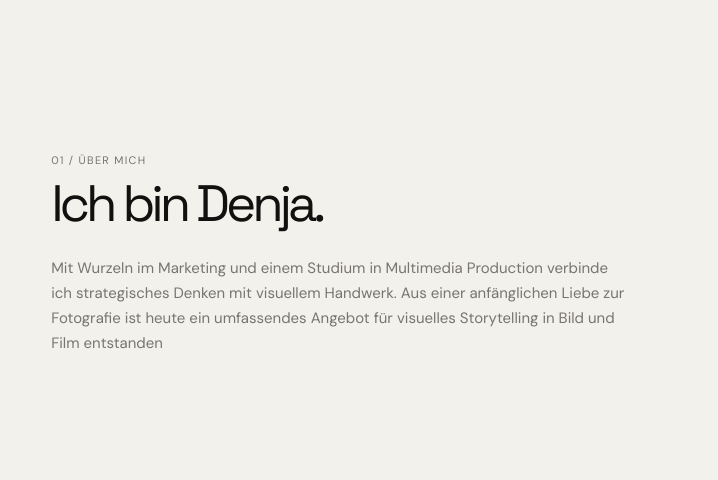
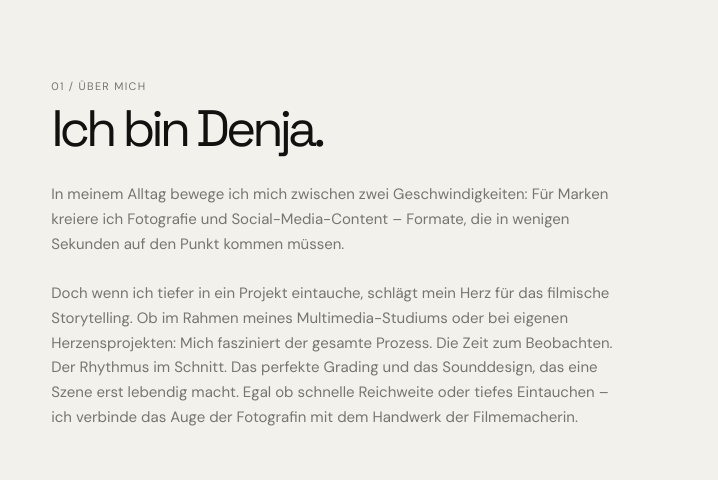
Before and after one commit to Denja-glitch/Portfolio, a plain HTML site: page index.html in a window 1280 px wide. Shown: the part 1054-1534 px from the top of the page, 0-718 px from the left. Drawn offline with Linux system fonts and the light colour scheme.

Commit message:
Über mich

```diff
--- a/index.html
+++ b/index.html
@@ -4,7 +4,7 @@
   <meta charset="UTF-8">
   <meta name="viewport" content="width=device-width, initial-scale=1.0">
   <meta name="description" content="Portfolio von Denja Amstutz: Film, Fotografie und visuelles Erzählen.">
-  <title>Home</title>
+  <title>Home - Denja Amstutz</title>
   <link rel="preconnect" href="https://fonts.googleapis.com">
   <link rel="preconnect" href="https://fonts.gstatic.com" crossorigin>
   <link href="https://fonts.googleapis.com/css2?family=DM+Sans:wght@400;500;700&family=Space+Grotesk:ital,wght@0,400;0,500;0,600;1,400&display=swap" rel="stylesheet">
@@ -63,7 +63,7 @@
             <h2 id="about-title">Ich bin Denja.</h2>
           </div>
         </div>
-        <p class="statement__copy reveal">Mit Wurzeln im Marketing und einem Studium in Multimedia Production verbinde ich strategisches Denken mit visuellem Handwerk. Aus einer anfänglichen Liebe zur Fotografie ist heute ein umfassendes Angebot für visuelles Storytelling in Bild und Film entstanden</p>
+        <p class="statement__copy reveal">In meinem Alltag bewege ich mich zwischen zwei Geschwindigkeiten: Für Marken kreiere ich Fotografie und Social-Media-Content – Formate, die in wenigen Sekunden auf den Punkt kommen müssen.<br><br>Doch wenn ich tiefer in ein Projekt eintauche, schlägt mein Herz für das filmische Storytelling. Ob im Rahmen meines Multimedia-Studiums oder bei eigenen Herzensprojekten: Mich fasziniert der gesamte Prozess. Die Zeit zum Beobachten. Der Rhythmus im Schnitt. Das perfekte Grading und das Sounddesign, das eine Szene erst lebendig macht. Egal ob schnelle Reichweite oder tiefes Eintauchen – ich verbinde das Auge der Fotografin mit dem Handwerk der Filmemacherin.
       </div>
       <figure class="statement__portrait reveal">
         <img src="assets/images/About_Denja_Home_2.JPG" alt="Denja Amstutz beim Fotografieren" loading="lazy">
```
Also changed, not shown: contact.html (+1 -1 lines), portfolio.html (+1 -1 lines).
